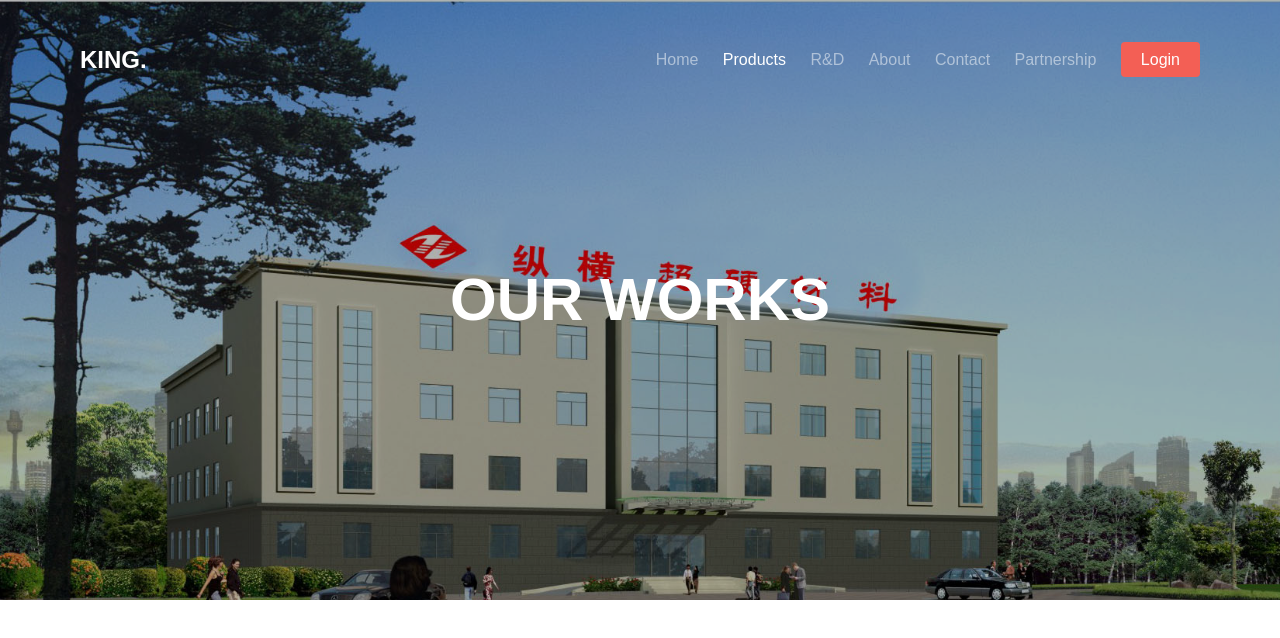
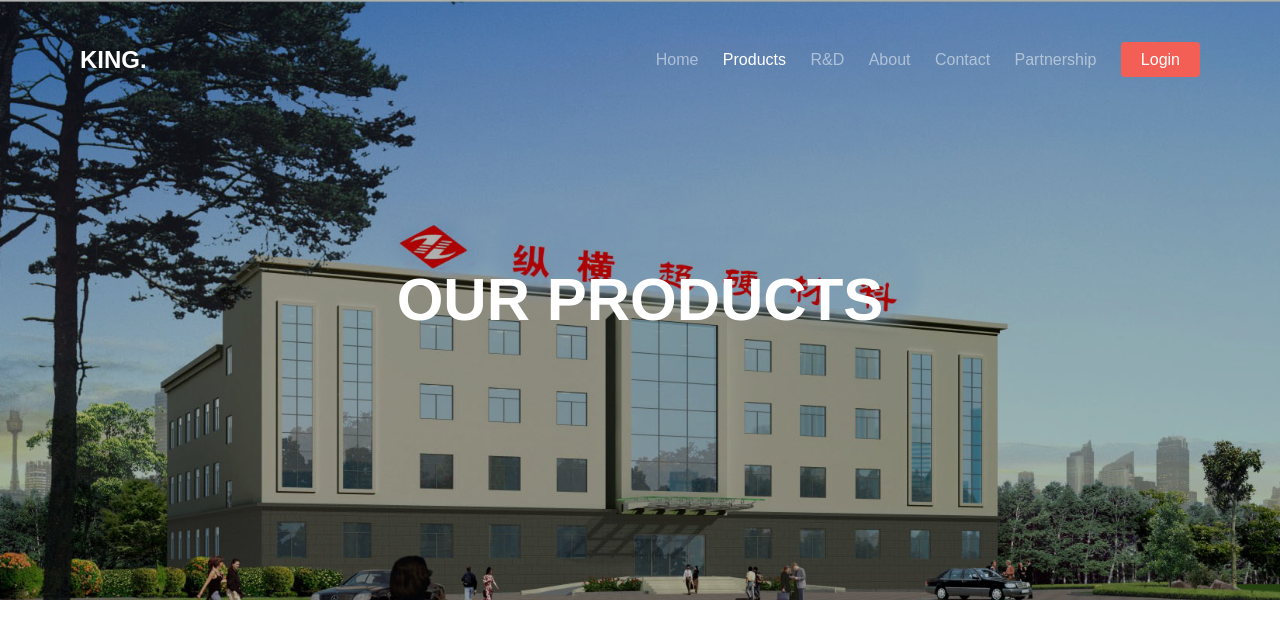
Before and after one commit to eternalwt/smx_superhard, a plain HTML site: page product.html in a window 1280 px wide. Shown: the top 638 px of the page. Drawn offline with Linux system fonts and the light colour scheme; files whose address does not match are found by name.

Commit message:
改页面title，把有些页面重命名

```diff
--- a/work.html
+++ b/product.html
@@ -3,7 +3,7 @@
 	<head>
 	<meta charset="utf-8">
 	<meta http-equiv="X-UA-Compatible" content="IE=edge">
-	<title>King &mdash; Free Website Template, Free HTML5 Template </title>
+	<title>Sanmenxia Zongheng Superhard Material Co.,Ltd</title>
 	<meta name="viewport" content="width=device-width, initial-scale=1">
 	<meta name="description" content="Free HTML5 Website Template" />
 	<meta name="keywords" content="free website templates, free html5, free template, free bootstrap, free website template, html5, css3, mobile first, responsive" />
@@ -56,7 +56,7 @@
 					<ul>
 						<li><a href="index.html">Home</a></li>
 						<li class="active has-dropdown">
-							<a href="work.html">Products</a>
+							<a href="product.html">Products</a>
 							<ul class="dropdown">
 								<li><a href="#">Silicon PCD</a></li>
 								<li><a href="#">Cobalt PCD Supported &Unsupported</a></li>
@@ -84,7 +84,7 @@
 				<div class="col-md-8 col-md-offset-2 text-center">
 					<div class="display-t">
 						<div class="display-tc animate-box" data-animate-effect="fadeIn">
-							<h1>Our Works</h1>
+							<h1>Our Products</h1>
 						</div>
 					</div>
 				</div>
```
Also changed, not shown: about.html (+2 -2 lines), contact.html (+2 -2 lines), index.html (+2 -2 lines), partner.html (+3 -3 lines), services.html (+3 -3 lines).
